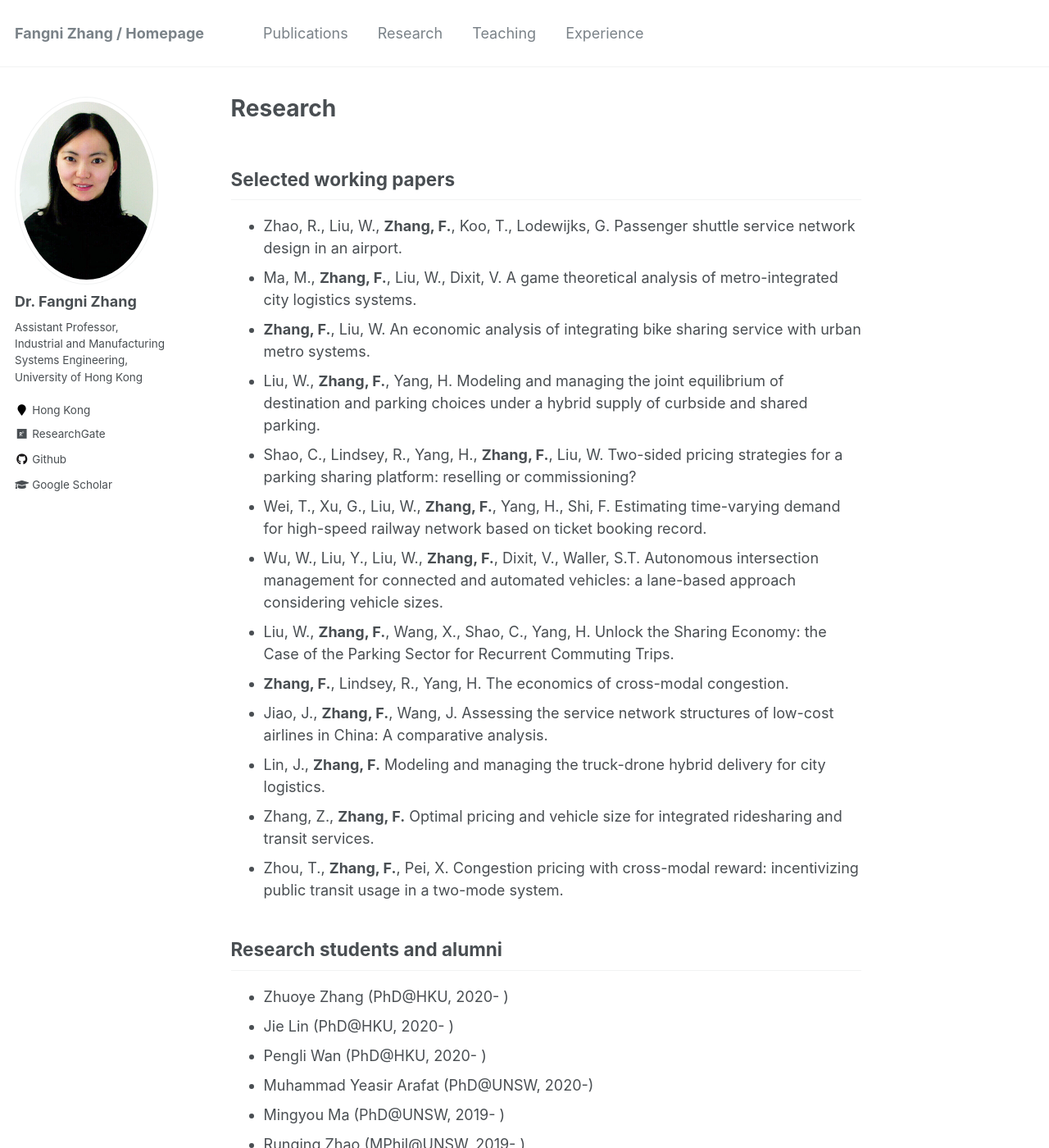
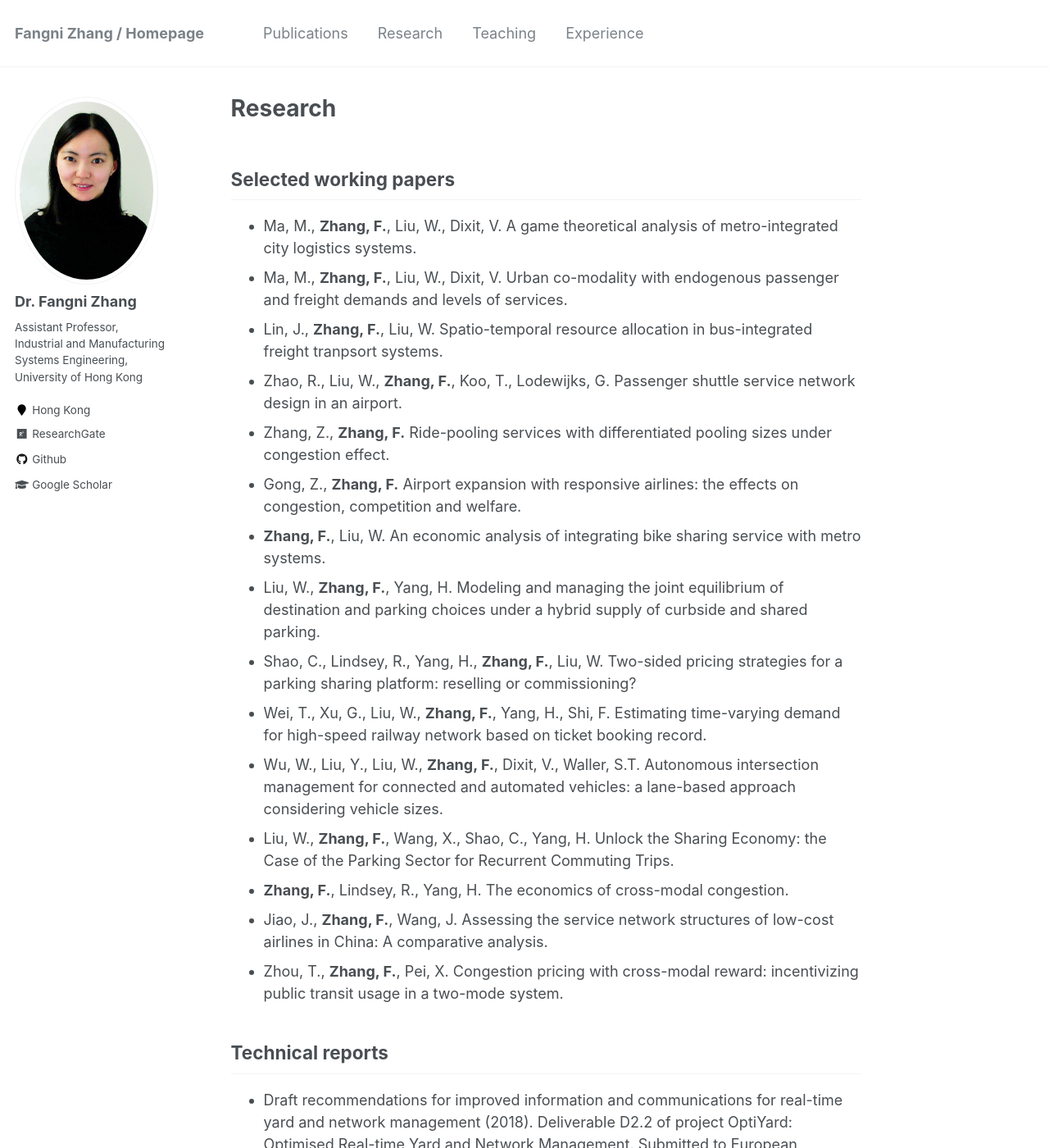
Before and after one commit to fangnizhang/fangnizhang.github.io, a Jekyll site: the page built from _pages/research.md, in a window 1280 px wide and 1400 px high. Shown: the whole window at 82% size. Built offline with Jekyll 4.4.1, drawn with Linux system fonts in a browser that asks for light colours; some of the changed text lies outside the part shown.

Commit message:
Update research.md

```diff
--- a/_pages/research.md
+++ b/_pages/research.md
@@ -6,9 +6,13 @@ author_profile: true
 
 Selected working papers
 ------------
+* Ma, M., **Zhang, F.**, Liu, W., Dixit, V. A game theoretical analysis of metro-integrated city logistics systems.
+* Ma, M., **Zhang, F.**, Liu, W., Dixit, V. Urban co-modality with endogenous passenger and freight demands and levels of services.
+* Lin, J., **Zhang, F.**, Liu, W. Spatio-temporal resource allocation in bus-integrated freight tranpsort systems.
 * Zhao, R., Liu, W., **Zhang, F.**, Koo, T., Lodewijks, G. Passenger shuttle service network design in an airport.
-* Ma, M., **Zhang, F.**, Liu, W., Dixit, V. A game theoretical analysis of metro-integrated city logistics systems.
-* **Zhang, F.**, Liu, W. An economic analysis of integrating bike sharing service with urban metro systems.
+* Zhang, Z., **Zhang, F.** Ride-pooling services with differentiated pooling sizes under congestion effect.
+* Gong, Z., **Zhang, F.** Airport expansion with responsive airlines: the effects on congestion, competition and welfare.
+* **Zhang, F.**, Liu, W. An economic analysis of integrating bike sharing service with metro systems.
 * Liu, W., **Zhang, F.**, Yang, H. Modeling and managing the joint equilibrium of destination and parking choices under a hybrid supply of curbside and shared parking.
 * Shao, C., Lindsey, R., Yang, H., **Zhang, F.**, Liu, W. Two-sided pricing strategies for a parking sharing platform: reselling or commissioning?
 * Wei, T., Xu, G., Liu, W., **Zhang, F.**, Yang, H., Shi, F. Estimating time-varying demand for high-speed railway network based on ticket booking record.
@@ -16,25 +20,9 @@ Selected working papers
 * Liu, W., **Zhang, F.**, Wang, X., Shao, C., Yang, H. Unlock the Sharing Economy: the Case of the Parking Sector for Recurrent Commuting Trips.
 * **Zhang, F.**, Lindsey, R., Yang, H. The economics of cross-modal congestion.
 * Jiao, J., **Zhang, F.**, Wang, J. Assessing the service network structures of low-cost airlines in China: A comparative analysis.
-* Lin, J., **Zhang, F.** Modeling and managing the truck-drone hybrid delivery for city logistics.
-* Zhang, Z., **Zhang, F.** Optimal pricing and vehicle size for integrated ridesharing and transit services.
 * Zhou, T., **Zhang, F.**, Pei, X. Congestion pricing with cross-modal reward: incentivizing public transit usage in a two-mode system.
 
-Research students and alumni
------------
-* Zhuoye Zhang (PhD@HKU, 2020- )
-* Jie Lin (PhD@HKU, 2020- )
-* Pengli Wan (PhD@HKU, 2020- )
-* Muhammad Yeasir Arafat (PhD@UNSW, 2020-)
-* Mingyou Ma (PhD@UNSW, 2019- )
-* Runqing Zhao (MPhil@UNSW, 2019- )
-* Zhiwei Yang (MSc@UNSW, 2019-2020)
-* Gida Aikaterini (MSc@ULeeds, 2017-2018)
-* Ziheng Zhou (MSc@ULeeds, 2017-2018)
-* Yuhan Ma (MSc@ULeeds, 2017-2018)
-* Qian Yang (MSc@ULeeds, 2017-2018)
-
-Delivered technical reports
+Technical reports
 ------------
 * Draft recommendations for improved information and communications for real-time yard and network management (2018). Deliverable D2.2 of project OptiYard: Optimised Real-time Yard and Network Management. Submitted to European Commission on 31 July 2018.
 * Impact assessment of the GPS-based positioning in railway network (2018). Deliverable D6.1 of project RAPPORT: Real-time Accurate Positioning & Protection of Rail Transport. Submitted to Innovate UK on 30 April 2018.
@@ -63,8 +51,8 @@ Academic services
 
 **Guest Editor**
 
-* Special Issue of Transport on Air traffic management
-* Special Session of TSTE 2019 conference on High-speed rail and air transport
+* Special Issue of Transportmetrica B on "Advances in Air Transportation Management"
+* Special Session of TSTE 2019 conference on "High-speed rail and air transport"
 
 **Journal Reviewer**
 
```
